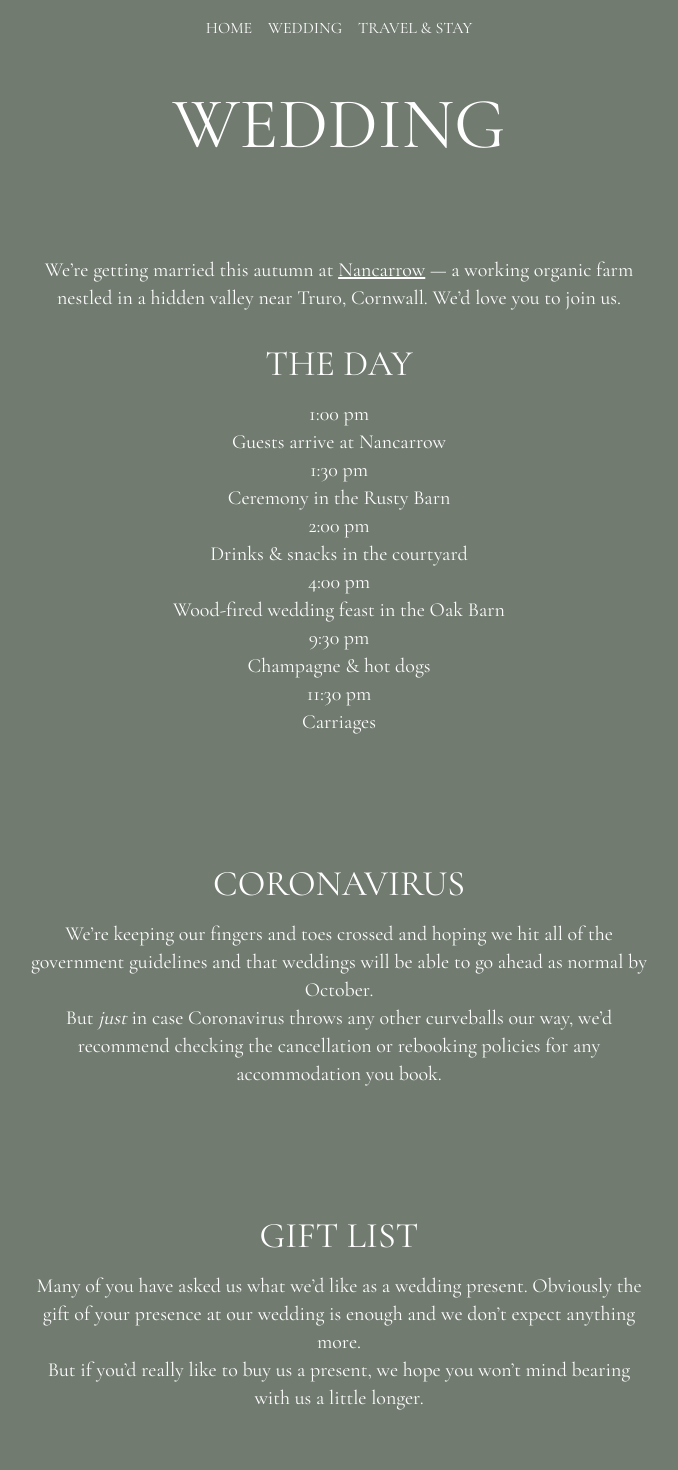
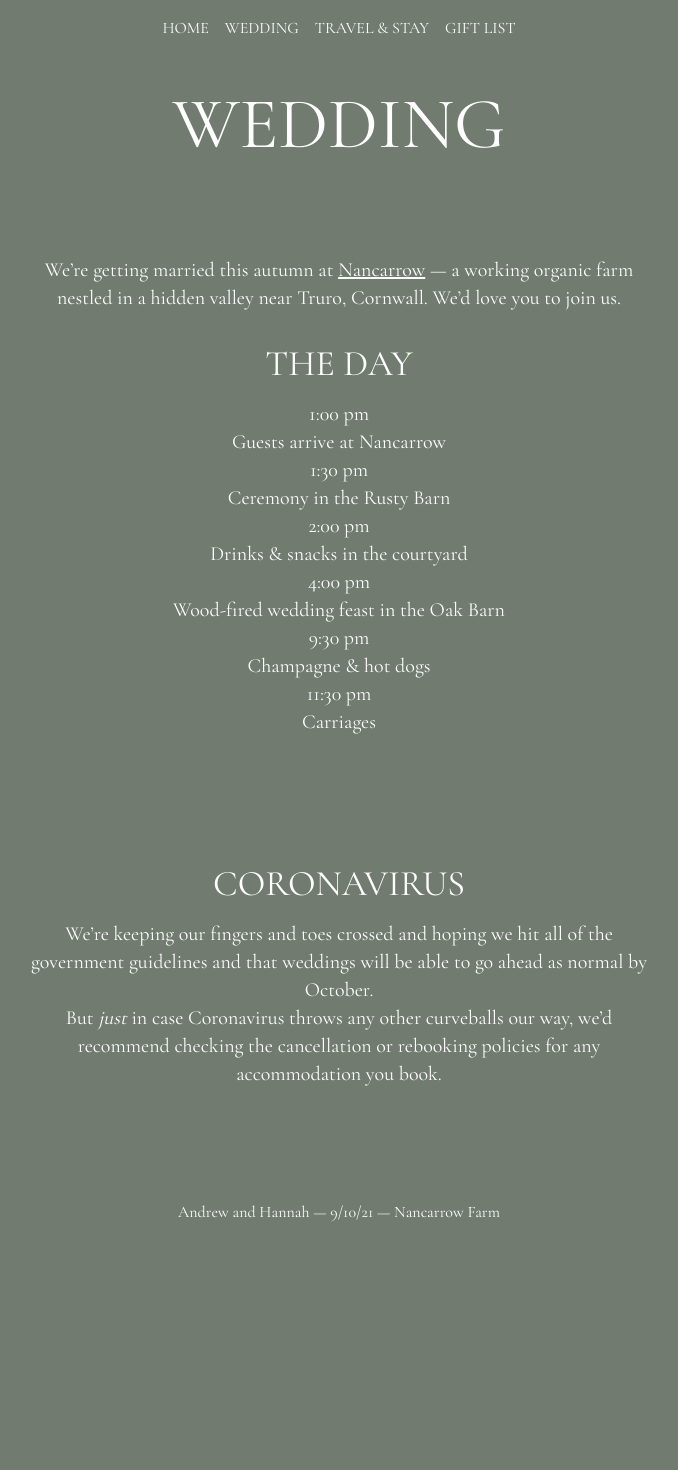
Before and after one commit to andrewgarner/wedding, a Next.js app: page /wedding in a window 1280 px wide. Shown: the top 1470 px of the page, without its empty margins (301-979 px from the left). After the commit the page ends 1272 px from the top, so only its background shows below. Built offline with nearby package versions, Linux system fonts and the light colour scheme.

Commit message:
Add link to gift list

```diff
--- a/components/Nav/Nav.tsx
+++ b/components/Nav/Nav.tsx
@@ -25,6 +25,11 @@ const Nav: VoidFunctionComponent = () => {
             <a>Travel & stay</a>
           </Link>
         </Text>
+        <Text tag="li" typography={Typography.Small}>
+          <Link href="https://prezola.com/wishlists/10241516" passHref>
+            <a>Gift list</a>
+          </Link>
+        </Text>
       </ul>
     </nav>
   );
--- a/pages/wedding.tsx
+++ b/pages/wedding.tsx
@@ -75,21 +75,6 @@ const TravelAndStay = () => (
         way, we’d recommend checking the cancellation or rebooking policies for
         any accommodation you book.
       </Text>
-
-      <Text tag="h2" typography={Typography.HeaderMedium}>
-        Gift list
-      </Text>
-
-      <Text>
-        Many of you have asked us what we’d like as a wedding present. Obviously
-        the gift of your presence at our wedding is enough and we don’t expect
-        anything more.
-      </Text>
-
-      <Text>
-        But if you’d really like to buy us a present, we hope you won’t mind
-        bearing with us a little longer.
-      </Text>
     </Page>
   </>
 );
```
Also changed, not shown: 2 other files (tests, documents, lock files or other folders).
